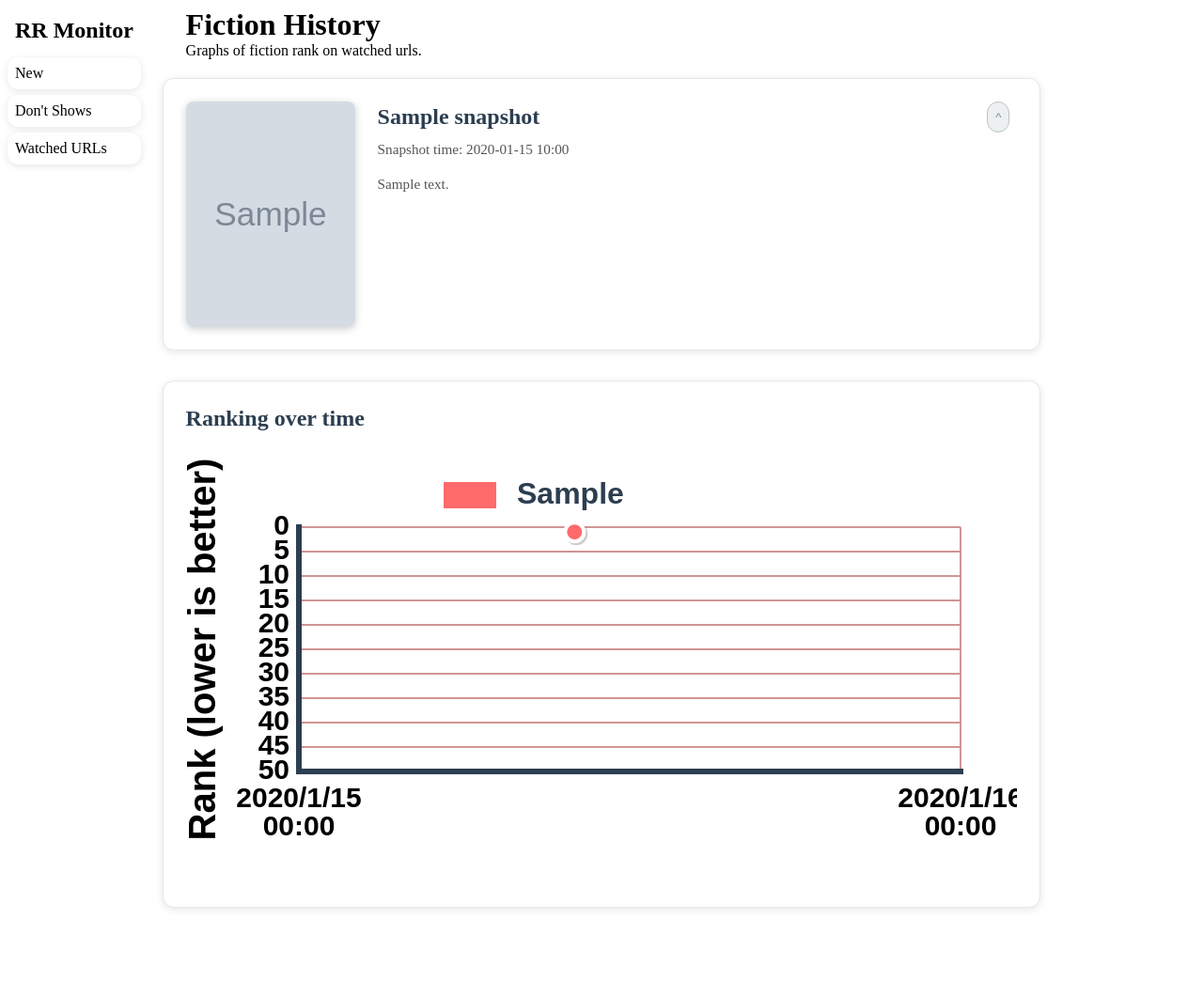
After one commit to LokiLin14/royal-road-monitor, a Flask app: page /fiction?fiction_id=1 in a window 1280 px wide. The commit adds this page. Shown: the whole page at 94% size. Run offline with Flask 3, Linux system fonts and the light colour scheme; tables that the repository leaves empty hold one stand-in row (values such as "Sample post"); grey boxes marked "Sample" are stand-in pictures.

Commit message:
fiction ranking history

```diff
--- a/pyproject.toml
+++ b/pyproject.toml
@@ -13,5 +13,6 @@ dependencies = [
     "sqlalchemy~=2.0.41",
     "beautifulsoup4~=4.13.4",
     "requests~=2.32.4",
-    "WTForms~=3.2.1"
+    "WTForms~=3.2.1",
+    "pytest~=8.4.1"
 ]
--- a/src/royal_road_monitor/static/default.css
+++ b/src/royal_road_monitor/static/default.css
@@ -124,6 +124,22 @@
         flex-shrink: 0;
     }
 
+    .magnify-img {
+        vertical-align: middle;
+        width: 1.5em;
+        height: 1.5em;
+        box-shadow: none;
+        background: transparent;
+        border: 2px solid #ddd;
+        border-radius: 6px;
+        padding: 0.2em;
+    }
+
+    .magnify-img:hover {
+        background: #e8e8e8;
+        border-color: #999;
+    }
+
     .content-item p:empty {
         display: none;
     }
@@ -157,6 +173,7 @@
         div {
             display: flex;
             flex-direction: row;
+            align-items: center;
         }
     }
 }
--- /dev/null
+++ b/src/royal_road_monitor/static/graph.js
@@ -0,0 +1,310 @@
+// canvasId should be a string
+// data should be of the form, the snapshots need to be increasing in time snapshot[0].time < snapshot[1].time < snapshot[2].time
+// this.data = [
+//     {
+//         name: "RS",
+//         snapshots: [
+//             { rank: 5, time: new Date(2025, 5, 4, 3, 2, 1, 2) },
+//             { rank: 2, time: new Date(2025, 5, 7, 3, 2, 1, 2) }
+//         ]
+//     },
+// ];
+class RankTimeGraphAlt {
+    constructor(canvasId, data) {
+        this.canvas = document.getElementById(canvasId);
+        this.ctx = this.canvas.getContext('2d');
+
+        this.data = data;
+        let minDateTime = null;
+        let maxDateTime = null;
+        for (const watchedUrls of data) {
+            for (const snapshot of watchedUrls.snapshots) {
+                if (minDateTime == null) {
+                    minDateTime = snapshot.time.getTime();
+                    maxDateTime = snapshot.time.getTime();
+                }
+                minDateTime = Math.min(minDateTime, snapshot.time.getTime());
+                maxDateTime = Math.max(maxDateTime, snapshot.time.getTime());
+            }
+        }
+        let minDate = new Date(minDateTime ?? Date.now());
+        let maxDate = new Date(maxDateTime ?? Date.now());
+        minDate.setHours(0, 0, 0, 0);
+        maxDate.setDate(maxDate.getDate() + 1);
+        maxDate.setHours(0, 0, 0, 0);
+
+        this.startTime = minDate;
+        this.graphDurationInMilliseconds = maxDate.getTime() - minDate.getTime();
+
+        // default settings
+        this.mouseDown = false;
+        this.margin = { top: 100, right: 60, bottom: 120, left: 120 };
+        this.colors = [
+            '#ff6b6b',
+            '#1c8e22',
+            '#dbc346',
+            '#467fdb',
+            '#37af9a'
+        ];
+        this.maxConnectionLengthInMilliseconds = 1000 * 60 * 60 * 24;
+
+        this.draw();
+        this.setupInteractivity();
+    }
+
+    recalculate() {
+        // reset canvas width and height to display width and height
+        const rect = this.canvas.getBoundingClientRect();
+        const displayWidth = rect.width;
+        const displayHeight = rect.height;
+
+        // Account for device pixel ratio for sharp graphics
+        const dpr = window.devicePixelRatio || 1;
+        this.dpr = dpr;
+
+        // Set internal resolution (higher for sharp graphics)
+        this.canvas.width = displayWidth * dpr;
+        this.canvas.height = displayHeight * dpr;
+
+        // Calculate graph width
+        this.width = this.canvas.width - this.margin.left - this.margin.right;
+        this.height = this.canvas.height - this.margin.top - this.margin.bottom;
+
+        // Calculate Y axis labels
+        this.maxRank = 50;
+        this.rankLines = 10;
+
+        // Calculate X axis labels
+        let millisecondsPerDay = 1000 * 60 * 60 * 24;
+        let minimumPixelsPerLine = 300;
+        let pixelsPerIncrement = millisecondsPerDay * this.width / this.graphDurationInMilliseconds;
+        let minimumIncrementsPerLine = Math.ceil(minimumPixelsPerLine / pixelsPerIncrement);
+        if (minimumIncrementsPerLine > 1 && minimumIncrementsPerLine < 7) {
+            minimumIncrementsPerLine = 7;
+        }
+        if (minimumIncrementsPerLine > 7 && minimumIncrementsPerLine < 30) {
+            minimumIncrementsPerLine = 30;
+        }
+        if (minimumIncrementsPerLine > 30 && minimumIncrementsPerLine < 120) {
+            minimumIncrementsPerLine = 120;
+        }
+        if (minimumIncrementsPerLine > 120 && minimumIncrementsPerLine < 365) {
+            minimumIncrementsPerLine = 365;
+        }
+
+        this.timeIncrementInMilliseconds = minimumIncrementsPerLine * millisecondsPerDay;
+
+        let nextModuloDay = Math.ceil(this.startTime.getTime() / millisecondsPerDay / minimumIncrementsPerLine) * millisecondsPerDay * minimumIncrementsPerLine;
+        this.firstLineTime = new Date(nextModuloDay);
+
+        const remainingDuration = this.graphDurationInMilliseconds - (this.firstLineTime.getTime() - this.startTime.getTime());
+        this.timeLines = Math.floor(remainingDuration / this.timeIncrementInMilliseconds);
+    }
+
+    xOfDate(currentTime) {
+        let offsetFromStartInMilli = currentTime.getTime() - this.startTime.getTime();
+        return this.width * (offsetFromStartInMilli / this.graphDurationInMilliseconds) + this.margin.left;
+    }
+
+    yOfRank(rank) {
+        return this.margin.top + this.height / this.maxRank * rank;
+    }
+
+    draw() {
+        this.recalculate();
+
+        this.ctx.clearRect(0, 0, this.canvas.width, this.canvas.height);
+
+        // Y-axis labels (ranks)
+        this.ctx.textAlign = 'right';
+        this.ctx.textBaseline = 'middle';
+        this.ctx.font = 'bold 30px Arial';
+        this.ctx.strokeStyle = '#d19494';
+        this.ctx.lineWidth = 2;
+
+        const rankStep = this.maxRank / this.rankLines;
+        for (let i = 0; i <= this.rankLines; i++) {
+            const rank = i * rankStep;
+            const y = i * (this.height / this.rankLines) + this.margin.top;
+            this.ctx.fillText(rank.toString(), this.margin.left - 10, y);
+
+            this.ctx.beginPath();
+            this.ctx.moveTo(this.margin.left, y);
+            this.ctx.lineTo(this.margin.left + this.width, y);
+            this.ctx.stroke();
+        }
+
+        // Y-axis title
+        this.ctx.save();
+        this.ctx.translate(20, this.margin.top + this.height / 2);
+        this.ctx.rotate(-Math.PI / 2);
+        this.ctx.textAlign = 'center';
+        this.ctx.font = 'bold 40px Arial';
+        this.ctx.fillText('Rank (lower is better)', 0, 0);
+        this.ctx.restore();
+
+        // X-axis labels (times)
+        this.ctx.textAlign = 'center';
+        this.ctx.textBaseline = 'top';
+        this.ctx.font = 'bold 30px Arial';
+        this.ctx.strokeStyle = '#d19494';
+        this.ctx.lineWidth = 2;
+
+        for (let i = 0; i <= this.timeLines; i++) {
+            let currentTime = new Date(this.firstLineTime.getTime() + i * this.timeIncrementInMilliseconds);
+
+            const x = this.xOfDate(currentTime);
+
+            const year = String(currentTime.getFullYear());
+            const month = String(currentTime.getMonth() + 1); // +1 because months are 0-indexed
+            const day = String(currentTime.getDate());
+            const hour = String(currentTime.getHours()).padStart(2, '0');
+            const minute = String(currentTime.getMinutes()).padStart(2, '0');
+
+            const dateStr = `${year}/${month}/${day}`;
+            const timeStr =  `${hour}:${minute}`;
+
+            this.ctx.fillText(dateStr, x, this.margin.top + this.height + 15);
+            this.ctx.fillText(timeStr, x, this.margin.top + this.height + 45);
+
+            this.ctx.beginPath();
+            this.ctx.moveTo(x, this.margin.top);
+            this.ctx.lineTo(x, this.margin.top + this.height);
+            this.ctx.stroke();
+        }
+
+        for (const [index, watchedUrl] of this.data.entries()) {
+            let previousPoint = null;
+            for (const snapshot of watchedUrl.snapshots) {
+                const x = this.xOfDate(snapshot.time);
+                const y = this.yOfRank(snapshot.rank);
+
+                if (x < this.margin.left || x > this.margin.left + this.width) {
+                    continue;
+                }
+
+                // Point shadow
+                this.ctx.fillStyle = 'rgba(0, 0, 0, 0.2)';
+                this.ctx.beginPath();
+                this.ctx.arc(x + 2, y + 2, 12, 0, 2 * Math.PI);
+                this.ctx.fill();
+
+                // Draw the datapoints
+                this.ctx.fillStyle = this.colors[index % this.colors.length];
+                this.ctx.beginPath();
+                this.ctx.arc(x, y, 10, 0, 2 * Math.PI);
+                this.ctx.fill();
+
+                // Point border
+                this.ctx.strokeStyle = '#ffffff';
+                this.ctx.lineWidth = 4;
+                this.ctx.stroke();
+            }
+            // Draw lines to connect the points
+            this.ctx.lineWidth = 8;
+            this.ctx.strokeStyle = this.colors[index % this.colors.length];
+            for (let i = 0; i + 1 < watchedUrl.snapshots.length; i++) {
+                const left = watchedUrl.snapshots[i];
+                const right = watchedUrl.snapshots[i + 1];
+                let leftX = this.xOfDate(left.time);
+                let leftY = this.yOfRank(left.rank);
+                let rightX = this.xOfDate(right.time);
+                let rightY = this.yOfRank(right.rank);
+                // continue in the case that the line segment isn't in the plotted area at all
+                if (rightX < this.margin.left || leftX > this.margin.left + this.width) {
+                    continue;
+                }
+                // continue in the case that their times differ by more than the allowed amount
+                if (right.time.getTime() - left.time.getTime() > this.maxConnectionLengthInMilliseconds) {
+                    continue;
+                }
+                // Snap points to border if necessary
+                const dydx = (rightY - leftY) / (rightX - leftX);
+                if (leftX < this.margin.left) {
+                    const diff = this.margin.left - leftX;
+                    leftX += diff;
+                    leftY += dydx * diff;
+                }
+                if (rightX > this.margin.left + this.width) {
+                    const diff = this.margin.left + this.width - rightX;
+                    rightX += diff;
+                    rightY += dydx * diff;
+                }
+                this.ctx.beginPath();
+                this.ctx.moveTo(leftX, leftY);
+                this.ctx.lineTo(rightX, rightY);
+                this.ctx.stroke();
+            }
+        }
+
+        // Draw the title and legend
+        this.ctx.font = 'bold 32px Arial';
+        this.ctx.textAlign = 'left';
+        let titles = this.data.map((x) => x.name);
+        for (let i = 0; i < titles.length; i++) {
+            let x = this.width / (titles.length + 1) * (1 + i);
+
+            this.ctx.fillStyle = this.colors[i % this.colors.length];
+            this.ctx.beginPath();
+            this.ctx.rect(x - 80, 50, 60, 32);
+            this.ctx.fill();
+
+            this.ctx.strokeStyle = '#ffffff';
+            this.ctx.lineWidth = 4;
+            this.ctx.stroke();
+
+            this.ctx.fillStyle = '#2c3e50';
+            this.ctx.fillText(titles[i], x, 50);
+        }
+
+        // Draw left and bottom line
+        this.ctx.strokeStyle = '#2c3e50';
+        this.ctx.fillStyle = '#2c3e50';
+        this.ctx.lineWidth = 6;
+
+        // Y-axis
+        this.ctx.beginPath();
+        this.ctx.moveTo(this.margin.left, this.margin.top - this.ctx.lineWidth / 2);
+        this.ctx.lineTo(this.margin.left, this.margin.top + this.height + this.ctx.lineWidth / 2);
+        this.ctx.stroke();
+
+        // X-axis
+        this.ctx.beginPath();
+        this.ctx.moveTo(this.margin.left - this.ctx.lineWidth / 2, this.margin.top + this.height);
+        this.ctx.lineTo(this.margin.left + this.width + this.ctx.lineWidth / 2, this.margin.top + this.height);
+        this.ctx.stroke();
+    }
+
+    setupInteractivity() {
+        this.canvas.addEventListener('mousedown', (e) => {
+            this.mouseDown = true;
+        });
+        this.canvas.addEventListener('mousemove', (e) => {
+            if (this.mouseDown) {
+                const movementX = e.movementX * this.dpr;
+                const offsetTimeInMilli = (movementX / this.width) * this.graphDurationInMilliseconds;
+                this.startTime = new Date(this.startTime.getTime() - offsetTimeInMilli);
+                this.draw();
+            }
+        });
+        this.canvas.addEventListener('mouseup', () => {
+            this.mouseDown = false;
+        });
+        this.canvas.addEventListener('mouseleave', () => {
+            if (this.mouseDown) {
+                this.mouseDown = false;
+            }
+        });
+        this.canvas.addEventListener('wheel', (e) => {
+            e.preventDefault(); // Prevent page scroll
+            if (!this.mouseDown) {
+                const changeRatio = Math.pow(105 / 100, e.deltaY / 100);
+                const timeFromStart = (e.offsetX * this.dpr - this.margin.left) * this.graphDurationInMilliseconds / this.width;
+
+                this.graphDurationInMilliseconds = this.graphDurationInMilliseconds * changeRatio;
+                this.startTime = new Date(this.startTime.getTime() + (timeFromStart - timeFromStart * changeRatio));
+                this.draw();
+            }
+        });
+    }
+}
--- a/src/royal_road_monitor/templates/dont_shows.html
+++ b/src/royal_road_monitor/templates/dont_shows.html
@@ -16,7 +16,7 @@
     {% for (dont_show, snapshot) in dont_shows %}
         <div class="content-item dont-show-item fiction-card"> {# shouldn't use fiction-card class but it looks nicer so oh well' #}
             <div class="hidden-item fiction-id">{{ dont_show.fiction_id }}</div>
-            <p>Marked <a href="{{ snapshot.url }}"><b>{{ snapshot.title }}</b></a> at {{ dont_show.marked_time.strftime("%Y-%m-%d %H:%M") }} </p>
+            <p>Marked <a href="/fiction?fiction_id={{ snapshot.fiction_id }}"><b>{{ snapshot.title }}</b></a> at {{ dont_show.marked_time.strftime("%Y-%m-%d %H:%M") }} </p>
             <button class="rounded-button gray-button undo-dont-show-fiction">Undo</button>
         </div>
     {% endfor %}
--- /dev/null
+++ b/src/royal_road_monitor/templates/fiction_view.html
@@ -0,0 +1,46 @@
+{% extends 'base.html' %}
+{% from "macros/fiction_render.html" import display_fiction %}
+
+{% block title %}
+    {{ latest_snapshot.title }}
+{% endblock %}
+
+{% block body %}
+    <div class="content-heading">
+        <div>
+            <h1>Fiction History</h1>
+            <p>Graphs of fiction rank on watched urls.</p>
+        </div>
+    </div>
+
+    <div class="content-body">
+        {{ display_fiction(latest_snapshot, false, false, false, false) }}
+
+        <div class="content-item fiction-card {% if default_hidden %} fiction-card-minimised {% endif %}">
+            <div class="fiction-content">
+                <div class="fiction-top-bar-div">
+                    <div>
+                        <h2>Ranking over time</h2>
+                    </div>
+                </div>
+                <div class="chart-container" style="position: relative; height:60vh; width:100%">
+                    <canvas id="chart" style="width: 100%; height: 100%"></canvas>
+                </div>
+            </div>
+        </div>
+
+        <script src="{{ url_for("static", filename="graph.js") }}"></script>
+
+        <script>
+            const data = JSON.parse({{per_url_snapshots_json|tojson}});
+            let dec = 0;
+            data.forEach(item => {
+                item.snapshots.forEach(snapshot => {
+                    snapshot.time = new Date(snapshot.time);
+                });
+            });
+            const graph = new RankTimeGraphAlt('chart', data);
+        </script>
+    </div>
+
+{% endblock %}
--- a/src/royal_road_monitor/templates/macros/fiction_render.html
+++ b/src/royal_road_monitor/templates/macros/fiction_render.html
@@ -1,5 +1,5 @@
-{% macro display_fiction(fiction, display_follow=false, display_not_interested=false, display_dont_show=false) %}
-<div class="content-item fiction-card fiction-card-minimised">
+{% macro display_fiction(fiction, display_follow=false, display_not_interested=false, display_dont_show=false, default_hidden=true) %}
+<div class="content-item fiction-card {% if default_hidden %} fiction-card-minimised {% endif %}">
     <img src="{{ fiction.cover_url }}" alt="fiction cover image">
 
     <div class="fiction-content">
@@ -11,6 +11,11 @@
                 <a href="{{ fiction.url }}"><h2>{{ fiction.title }}</h2></a>
                 {% if display_dont_show %}
                     <button class="rounded-button gray-button dont-show-fiction">Don't Show Again</button>
+                {% endif %}
+                {% if default_hidden %}
+                <a href="/fiction?fiction_id={{ fiction.fiction_id }}">
+                    <img src="{{url_for('static', filename='magnify.svg')}}" class="magnify-img">
+                </a>
                 {% endif %}
             </div>
             <button class="gray-button-inverted expand-button">v</button>
@@ -42,7 +47,7 @@
 {% macro display_fictions(fictions, display_follow=false, display_not_interested=false, display_dont_show=false) %}
     <div class="content-body">
     {% for fiction in fictions %}
-        {{ display_fiction(fiction, display_follow, display_not_interested, display_dont_show) }}
+        {{ display_fiction(fiction, display_follow, display_not_interested, display_dont_show, true) }}
     {% endfor %}
     </div>
     <script src="{{ url_for('static', filename='fiction-buttons.js') }}"></script>
```
Also changed, not shown: src/royal_road_monitor/__init__.py (+43 -1 lines), src/royal_road_monitor/database/queries.py (+25 -70 lines), src/royal_road_monitor/tests/test_queries.py (added, +42 -0 lines), readme.md, src/royal_road_monitor/static/magnify.svg (added), src/royal_road_monitor/tests/__init__.py (added).
